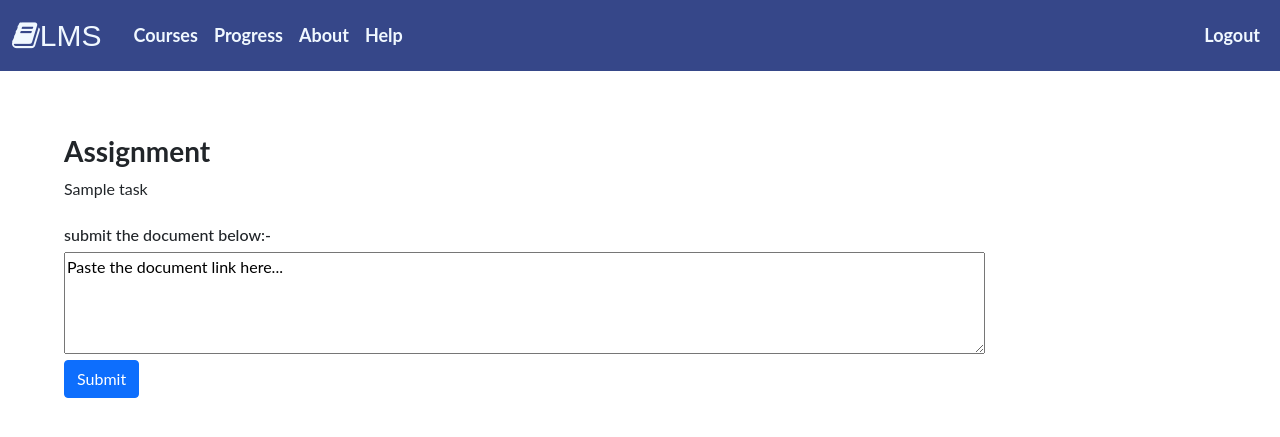
After one commit to Sravanikoppisetti/Learning_management_system_-Lms-, a Django app: template lms/content/templates/lms/assignment.html in a window 1280 px wide. The commit adds this page. Shown: the top 437 px of the page. Run offline with Django 4.2, Linux system fonts and the light colour scheme; the template is opened without the code that fills it: most values are stand-ins (such as "Sample title", 1, 10 or a date in 2020).

Commit message:
added templates

```diff
--- /dev/null
+++ b/lms/content/templates/lms/assignment.html
@@ -0,0 +1,24 @@
+{% extends 'lms/coursecontent.html' %}
+{%load static%}
+
+{% block task%}
+{% for m in task%}
+
+<div>
+    <h3><B>Assignment</B></h3>
+    <div>
+        {{m.task|safe}}
+    </div><br>
+
+   <div>
+        <h6>submit the document below:-</h6>
+        <form>
+            <textarea rows="4" cols="100" name="comment" form="usrform">Paste the document link here...</textarea>
+        </form>
+        <button type="button" class="btn btn-primary">Submit</button>
+    </div>
+
+    </div>
+</div>
+{% endfor%}
+{%endblock%}
--- a/lms/content/templates/lms/coursecontent.html
+++ b/lms/content/templates/lms/coursecontent.html
@@ -1,3 +1,4 @@
+{% load static %}
 <!DOCTYPE html>
 <html lang="en">
 <head>
@@ -78,7 +79,7 @@
 </style>
 
 
-
+<body onload="display()" >
 
     <div id="mySidenav" class="sidenav">
 
@@ -93,7 +94,7 @@
 
 
                 {% for lensson in  value %}
-                    <a  id="{{lensson}}" ><h6 style="color:white">{{lensson}}</h6></a>
+                    <a  id="{{lensson}}" href="{% url 'contentdispaly' courseid m lensson %}"><h6 style="color:white" >{{lensson}}</h6></a>
                 {% endfor %}
         </div>
         {% endfor %}
@@ -143,51 +144,25 @@
                 </div>
           </nav>
         <div>
+            {% block lessoncontent1%}
+            {%endblock%}
 
-        <div  id="defaultopening" style="margin: 5%;">
+        <div id="content_display_div" style="margin: 5%;">
 
-            <h3 style="text-align:center; margin-bottom: 2%;">Welcome to the course</h3>
-            <h5 style="text-align:center; margin-bottom: 5%;"><strong> Consistent effort in a work or studies will eventually lead you to success.</strong></h5>
-            <h5>Principles on which Consistency is based
-                <ul>
-                    <li>
-                        Patience: Patience is the key to consistency: we have to be patient and focus our efforts diligently in one direction in order to produce quality, lasting, tangible results.
-                    </li>
-                    <li>
-                        Belief: Likewise, failing to believe in what you are doing will definitely kill your consistency in doing it. Or, to look at it another way, make you much more consistent at NOT doing it.Your consistency, or lack thereof, in what you do is a good indication of your true belief about it.
-                    </li>
-                    <li>
-                        Value: The perceived value for  a particular thing, which results from the action you need to take should be taken into consideration. Everything that we do is generally motivated by one of two things: fear and desire.
-                    </li>
-                </ul>
-            </h5>
+                {% block lessoncontent%}
 
-            <h5>Simple tips to develop consistency and achieve success
-                <ul>
-                    <li>
-                        Reminders
-                    </li>
-                    <li>
-                        Reward yourself when you get even a small task done
-                    </li>
-                    <li>
-                        Mistakes means correcting themEffectively manage your time and minimize distractions
-                    </li>
-                    <li>
-                        Use motivational tools to keep going
-                    </li>
-                    <li>
-                        Give yourself time to see changes
-                    </li>
-                </ul>
-            </h5>
+                {%endblock%}
+                {% block mcq%}
+                {%endblock%}
+                {% block task%}
+                {%endblock%}
+
+
         </div>
-
-        <div id="content_display_div" style="margin: 5%;"></div>
 
     </div>
 
-
+</body>
 
 
 
@@ -218,22 +193,25 @@ function getid(btnnn){
       clicked_dropdown.style.color= "#818181";
     }
 }
-    {% comment %} / on click event for dropdown toggle {% endcomment %}
-{% comment %} function getid(btn){
-      var y="dropdown-"+btn;
-      console.log(y)
-      var clicked_dropdown= document.getElementById(y)
-      var xxxx= btn+"-content";
-      console.log(xxx)
-      var dropdownContent = document.getElementById(x);
-      if (dropdownContent.style.display == "none") {
-        dropdownContent.style.display ="block";
-        clicked_dropdown.style.color="#F2AA4CFF";
-      } else {
-        dropdownContent.style.display = "none";
-        clicked_dropdown.style.color= "#818181";
-      }
-} {% endcomment %}
+
+function view_mcq_answ(selectedoption){
+    document.getElementById(selectedoption.id).style.borderColor="green";
+    // clicked option status(whether it is correct or wrong need to dispaly it )
+    var itag=document.getElementById(selectedoption.id).children[1];
+    document.getElementById(itag.id).style.display="block";
+    // Suppose if the user clicked wrong answer then to display correct option
+    if ((selectedoption.className)!="True"){
+      maindivid=document.getElementById(selectedoption.id).parentElement;
+      var total_opt= document.getElementById(maindivid.id).children.length;
+       for (var s=0; s<total_opt;s++){
+        optionsdiv=document.getElementById(maindivid.id).children[s];
+        if (optionsdiv.className=="True"){
+          var div_i=document.getElementById(optionsdiv.id).children[1];
+        document.getElementById(div_i.id).style.display="block";
+        }
+    }
+  }
+}
 </script>
 </body>
 </html>
```
Also changed, not shown: lms/content/templates/lms/coursedefaultpage.html (added, +48 -0 lines), lms/content/templates/lms/lesson.html (added, +20 -0 lines).
